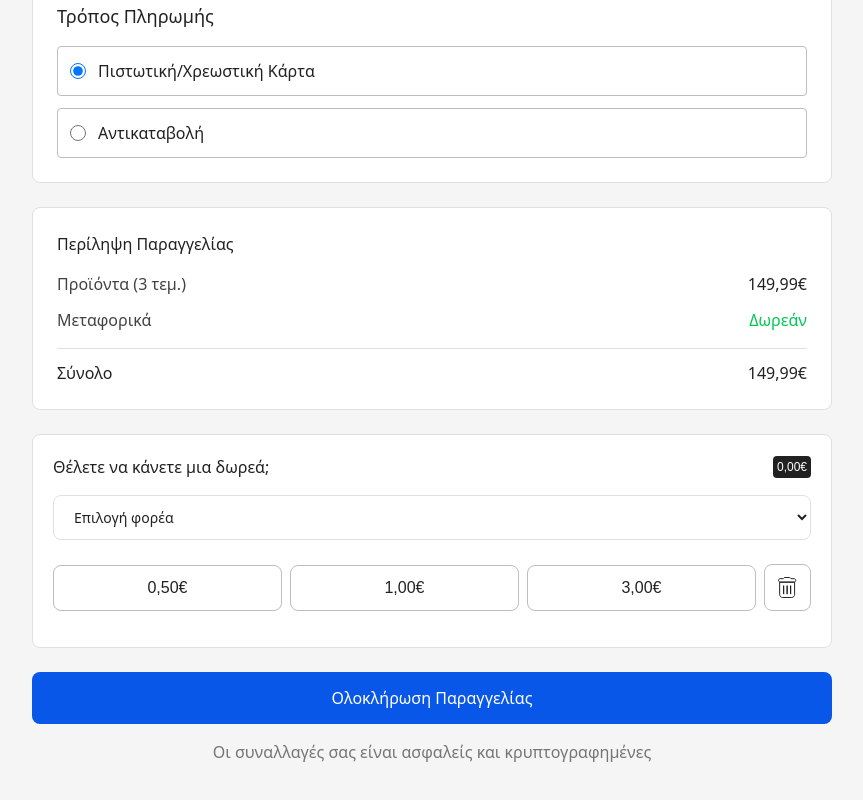
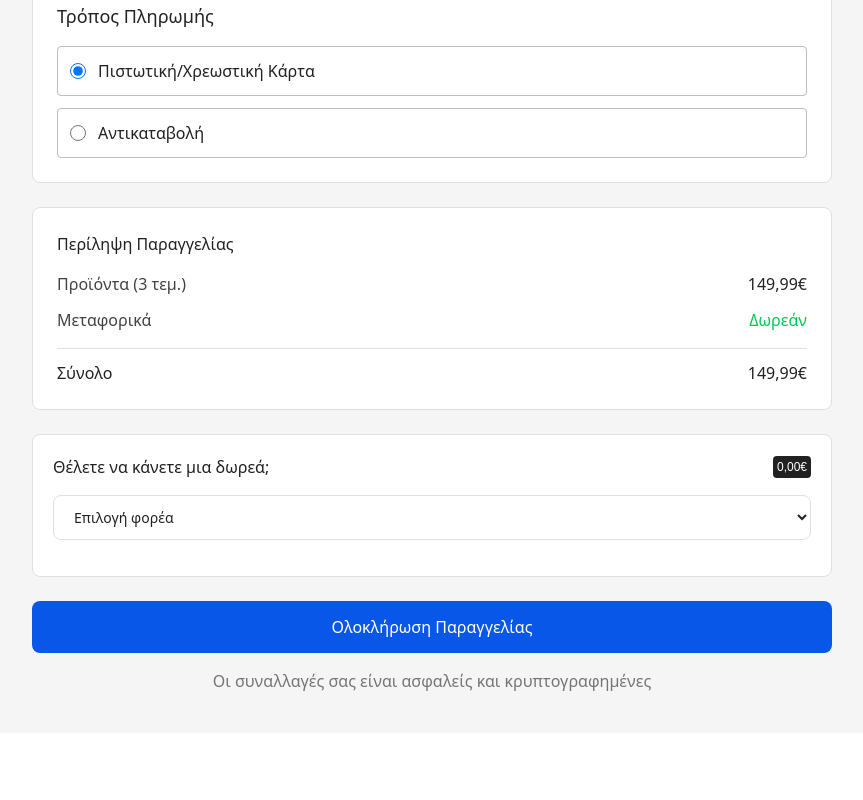
Before and after one commit to uxkolip/react-donation-widget, a React (Vite) app: page / in a window 1280 px wide. Shown: the part 787-1587 px from the top of the page, without its empty margins (208-1071 px from the left). After the commit the page ends 1520 px from the top, so only its background shows below. Built offline with nearby package versions, Linux system fonts and the light colour scheme.

Commit message:
another update

```diff
--- a/src/components/DropdownDonationWidget.tsx
+++ b/src/components/DropdownDonationWidget.tsx
@@ -213,6 +213,7 @@ export default function DropdownDonationWidget({ onDonationChange }: DropdownDon
       </div>
 
       {/* Amount Selection */}
+      {selectedNonprofit && (
         <div className="relative shrink-0 w-full">
           <div className="size-full">
             <div className="box-border content-stretch flex flex-col gap-[12px] items-start relative w-full py-[8px] mt-[0px] mr-[0px] mb-[8px] ml-[0px]">
@@ -296,6 +297,7 @@ export default function DropdownDonationWidget({ onDonationChange }: DropdownDon
             </div>
           </div>
         </div>
+      )}
     </div>
   );
 }
```
Lines whose indentation alone changed are shown as unchanged.
